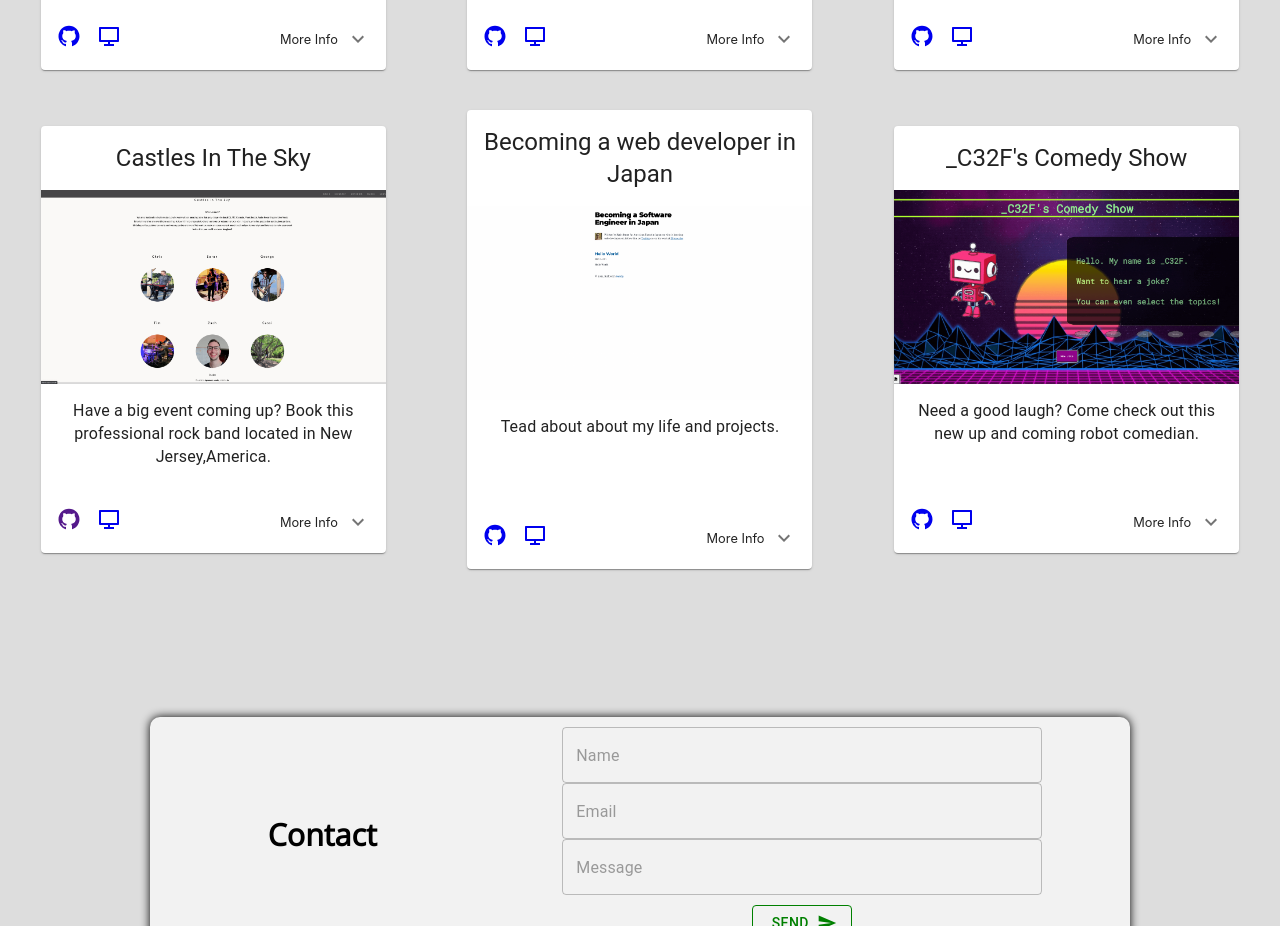
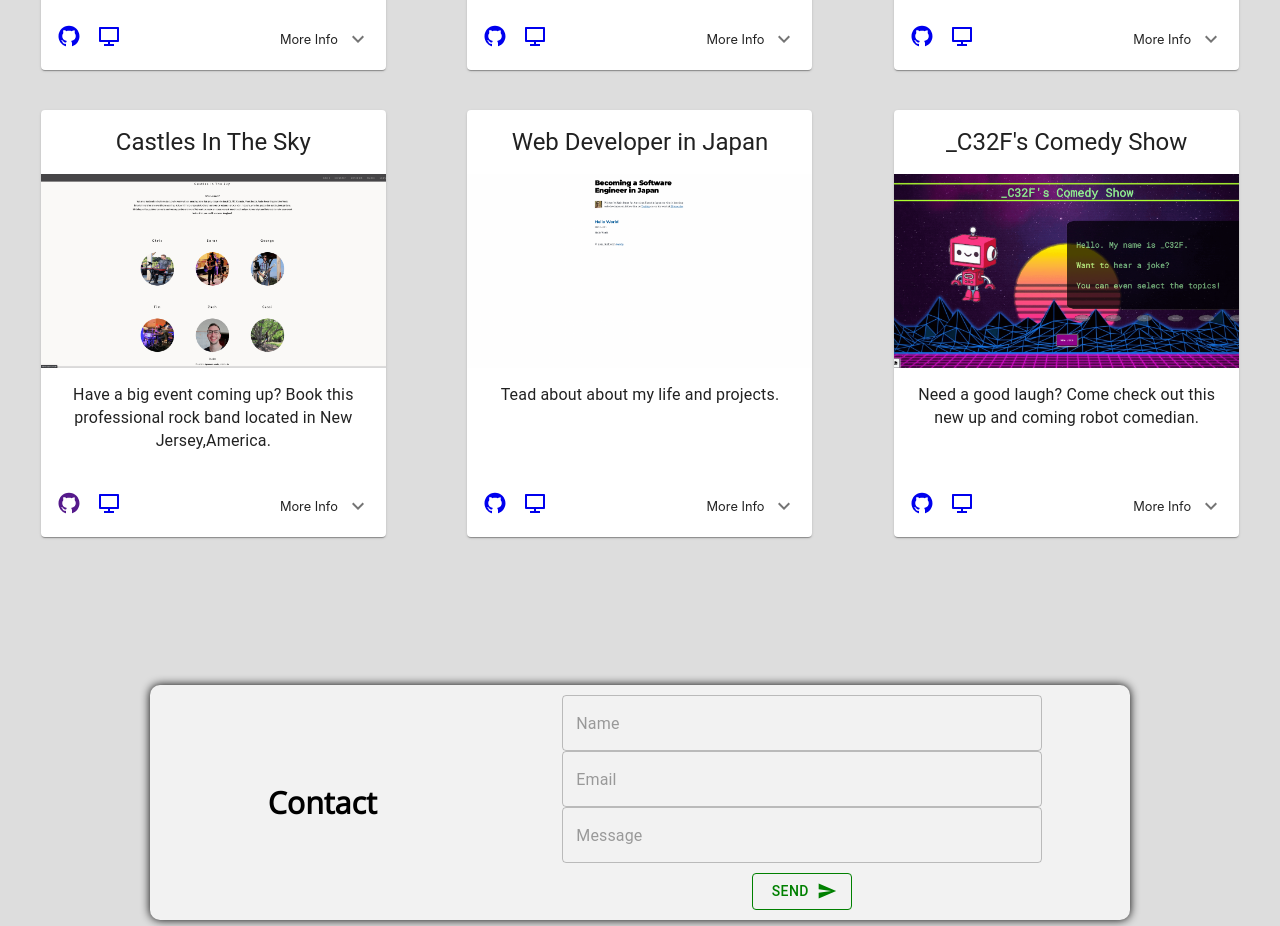
Before and after one commit to CliffordMorin/react-portfolio-1, a React (Create React App) app: page / in a window 1280 px wide. Shown: the part 2180-3106 px from the top of the page. Built offline with nearby package versions, Linux system fonts and the light colour scheme.

Commit message:
change title

```diff
--- a/src/Components/Projects/Projects.js
+++ b/src/Components/Projects/Projects.js
@@ -69,7 +69,7 @@ const Projects = (props) => {
           callToAction: "More Info",
         },
         {
-          title: "Becoming a web developer in Japan",
+          title: "Web Developer in Japan",
           description: "Tead about about my life and projects.",
           image: blog,
           link: "https://zstoneblog.gatsbyjs.io",
```
